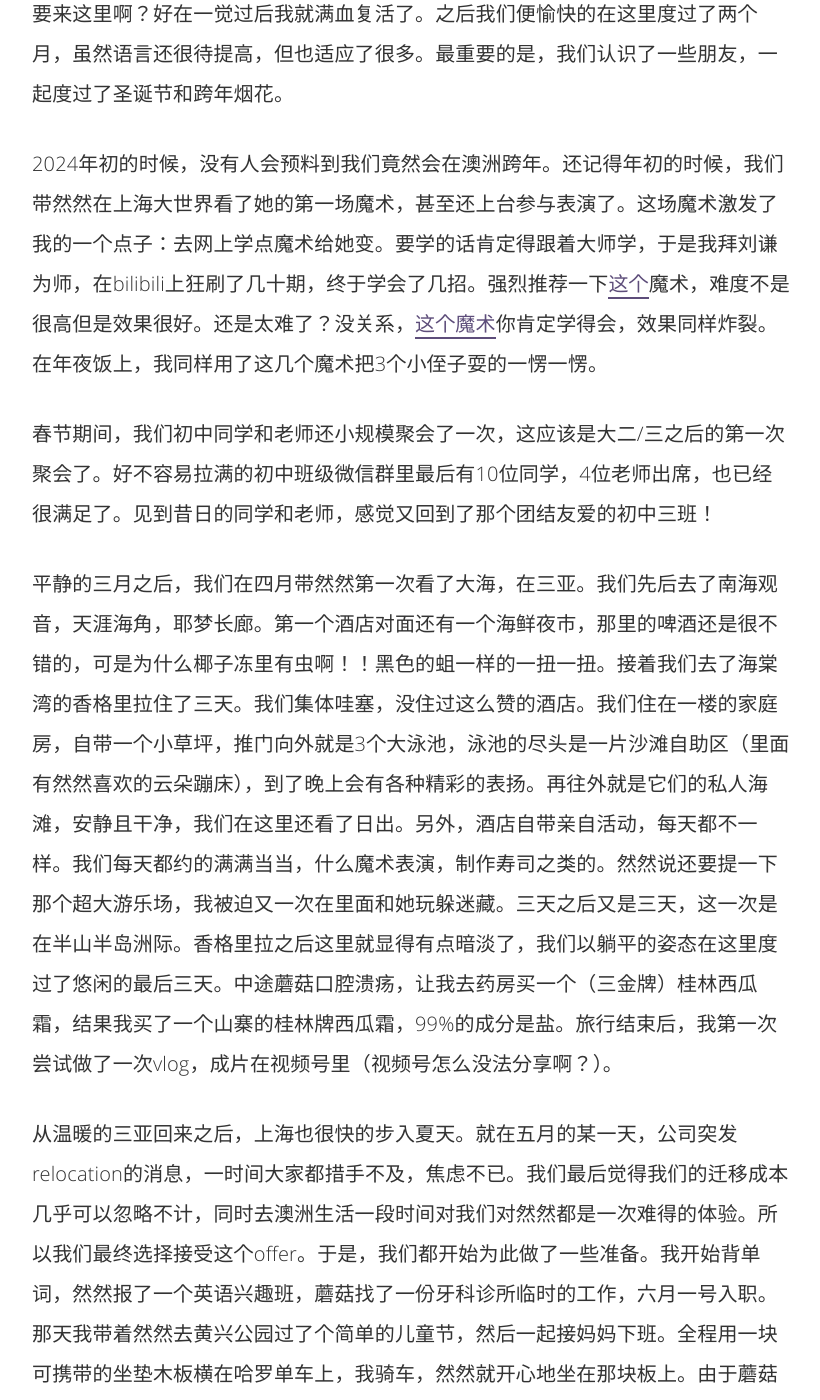
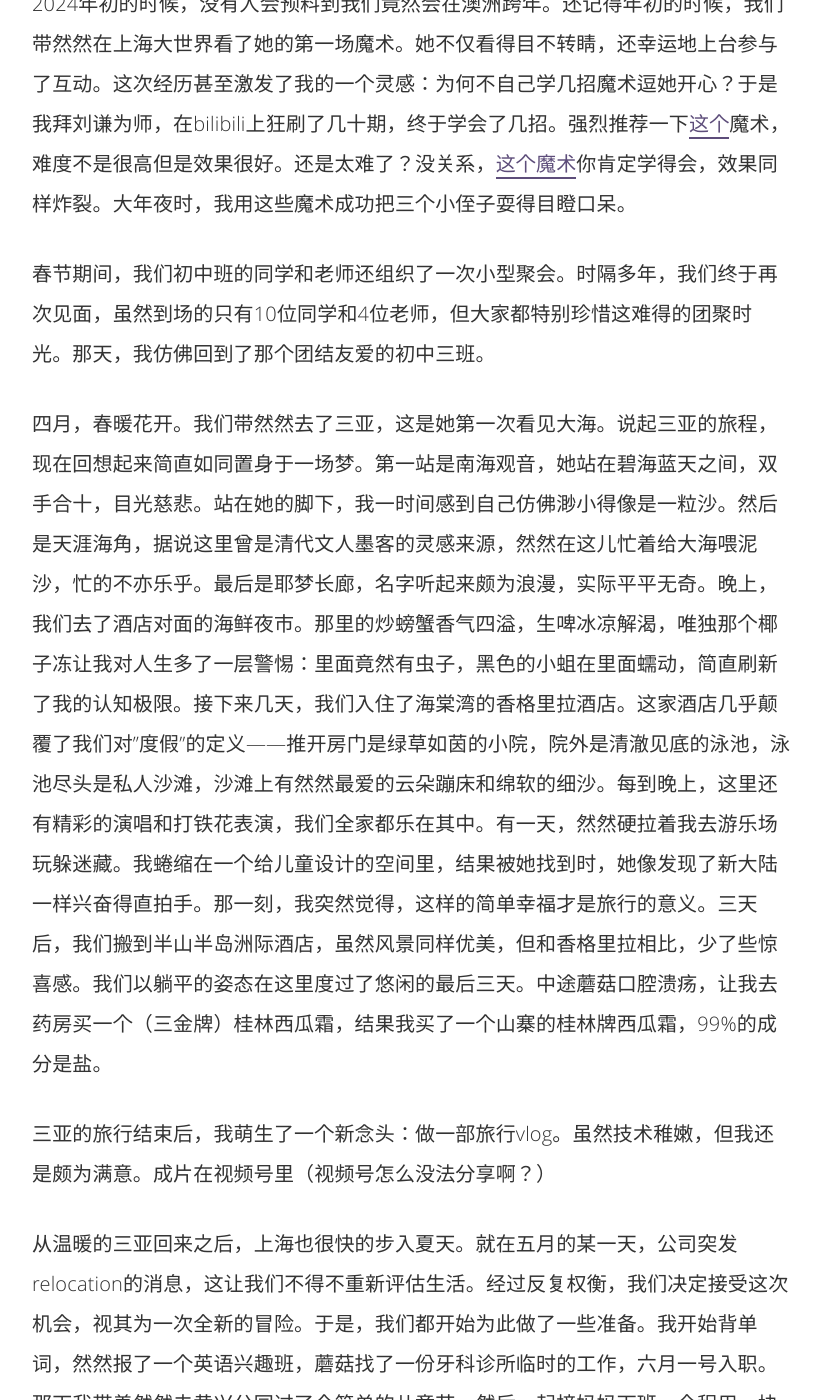
Before and after one commit to magodo/magodo.github.io, a Jekyll site: the page built from _posts/2025-01-01-review-2024.markdown, in a window 1280 px wide and 1400 px high, scrolled down 1094 px. Shown: the whole window, without its empty margins (228-1048 px from the left). Built offline with Jekyll 4.4.1, drawn with Linux system fonts in a browser that asks for light colours; comment, search, counter and statistics services are not loaded; some of the changed text lies outside the part shown.

Commit message:
Update 2025-01-01-review-2024.markdown

```diff
--- a/_posts/2025-01-01-review-2024.markdown
+++ b/_posts/2025-01-01-review-2024.markdown
@@ -13,17 +13,19 @@ script: [post.js]
 
 现在是2025年1月1日，距离抵达澳大利亚已经过去了整整2个月。
 
-11月2日从浦东机场坐了11小时飞机到达悉尼，那天阳光明媚，甚至有点热。由于在飞机上我一点都睡不着（虽然累的够呛），下了飞机整个人处于一种魂游的状态。我们一家三口拎着4个箱子，一出机场第一件事情是打算开通下手机卡。当时正值澳洲运营商关闭3G网络，[此举暗中大面积导致国内手机被ban](https://www.reddit.com/r/Xiaomi/comments/1de2d0z/3g_telstra_shutdown_xiaomi_phones_australia/)。混账，还好我早有攻略。走到机场大厅直奔Optus柜台，验证下我们带的小米手机装上它的卡是没有信号的，果然如此。于是又转头想看看别家运营商的，结果在门口一个柜台一个从没听说过名字的（事后证明是一个很坑的虚拟运营商）柜员十分“友好”的向我介绍，还号称它们就是Telstra。难道我们看着就这么好骗？笑。看来手机办理的事情可以先缓一缓，先想办法去到位于北悉尼的Urban Rest Hotel去睡个大觉吧。殊不知这一路几乎把我整了半死。
+11月2日，我们从浦东机场出发，历经11小时的飞行抵达悉尼。那天的阳光炽热得仿佛在炫耀什么，而我则在飞机上因为怎么都睡不着，落地时整个人都在飘。我们一家三口拖着四个箱子，一出机场的第一件事是开通手机卡。结果，我迅速领教了澳洲[3G网络关闭](https://www.reddit.com/r/Xiaomi/comments/1de2d0z/3g_telstra_shutdown_xiaomi_phones_australia)的"威力"：带的小米手机果然没信号，还险些被一个看似热情的柜员忽悠用上某个坑爹虚拟运营商的套餐。这情景颇有点荒诞剧的味道。最后，我决定先把这问题搁置，毕竟眼下最重要的是赶去北悉尼的酒店补觉。但谁能想到，这段路几乎耗尽了我的最后一丝力气。
 
-由于小孩不足8岁，这里的法律规定网约车必须带幼儿座椅。于是机场人员建议我们打的。毫无疑问的是一个印度老哥，13cabs，飞一样跳的计价表，刚开出机场已经$70+。“能不能随便找个地方把我们路边放下？”，我问。下一分钟，我们在一个完全陌生的地方（这是一句废话）。来之前我买了3天的移动海外流量，所以我淡定的拿出手机打开了google map。出人意料的是，移动的这个服务不知道为什么给我定位在了广东的一个位置（或许是因为刚下飞机不久定位服务有延时？）。于是现在的状况大概就是在玩空洞骑士，但是没带定位徽章。拖着大箱小箱走了3，4公里找到了一个火车站，路上还有3-4只苍蝇死亡缠绕了一路。整个人脑袋嗡嗡的。唯一称得上好消息的是老婆竟然找出了7年前来悉尼办的两张OPal卡，里面竟然还有一些钱。后面忘了放生什么，只记得一到旅店我就躺在床上动弹不得，但是又怎么都睡不着，甚至在想我干嘛要来这里啊？好在一觉过后我就满血复活了。之后我们便愉快的在这里度过了两个月，虽然语言还很待提高，但也适应了很多。最重要的是，我们认识了一些朋友，一起度过了圣诞节和跨年烟花。
+因为小孩不足八岁，按这里的法律规定，网约车必须配备儿童座椅。机场的工作人员建议我们叫一辆出租车，毫无悬念的来了位印度司机——13cabs的那种，跳得飞快的计价器让我在刚出机场时就已经看到70澳元的账单。我不禁怀疑：这些钱是不是正为这片耀眼的阳光付费？最终，我要求司机随便找个地方放我们下车，结果下一秒，我们就被丢在一个完全陌生的街头。偏偏移动网络定位又出了问题，竟然显示我们身处广东，宛如在玩《空洞骑士》却忘了带定位徽章。拖着行李箱，我们在街头走了三四公里，期间还有几只不速之客的苍蝇死亡缠绕在我周围。幸好，老婆神奇地找出了七年前用过的两张Opal卡，竟然还有余额。这简直是天降的救赎。最终，我们抵达酒店，我直接瘫倒在床上，整个人昏昏沉沉，只是偶尔闪过一个念头：我到底为什么要来这里？可好在，第二天醒来一切都不一样了。满血复活后，我们在悉尼愉快地度过了两个月，适应了新环境，语言虽还需努力，但已经认识了几位朋友，还和他们一起庆祝了圣诞节和跨年烟花。
 
-2024年初的时候，没有人会预料到我们竟然会在澳洲跨年。还记得年初的时候，我们带然然在上海大世界看了她的第一场魔术，甚至还上台参与表演了。这场魔术激发了我的一个点子：去网上学点魔术给她变。要学的话肯定得跟着大师学，于是我拜刘谦为师，在bilibili上狂刷了几十期，终于学会了几招。强烈推荐一下[这个](https://www.bilibili.com/video/BV1xh4y1Z7vv/?spm_id_from=333.999.0.0)魔术，难度不是很高但是效果很好。还是太难了？没关系，[这个魔术](https://www.bilibili.com/video/BV1kf4y197FT?spm_id_from=333.788.videopod.sections&vd_source=9eee04a3d4aa3a31ebfd9b5b84003578)你肯定学得会，效果同样炸裂。在年夜饭上，我同样用了这几个魔术把3个小侄子耍的一愣一愣。
+2024年初的时候，没有人会预料到我们竟然会在澳洲跨年。还记得年初的时候，我们带然然在上海大世界看了她的第一场魔术。她不仅看得目不转睛，还幸运地上台参与了互动。这次经历甚至激发了我的一个灵感：为何不自己学几招魔术逗她开心？于是我拜刘谦为师，在bilibili上狂刷了几十期，终于学会了几招。强烈推荐一下[这个](https://www.bilibili.com/video/BV1xh4y1Z7vv/?spm_id_from=333.999.0.0)魔术，难度不是很高但是效果很好。还是太难了？没关系，[这个魔术](https://www.bilibili.com/video/BV1kf4y197FT?spm_id_from=333.788.videopod.sections&vd_source=9eee04a3d4aa3a31ebfd9b5b84003578)你肯定学得会，效果同样炸裂。大年夜时，我用这些魔术成功把三个小侄子耍得目瞪口呆。
 
-春节期间，我们初中同学和老师还小规模聚会了一次，这应该是大二/三之后的第一次聚会了。好不容易拉满的初中班级微信群里最后有10位同学，4位老师出席，也已经很满足了。见到昔日的同学和老师，感觉又回到了那个团结友爱的初中三班！
+春节期间，我们初中班的同学和老师还组织了一次小型聚会。时隔多年，我们终于再次见面，虽然到场的只有10位同学和4位老师，但大家都特别珍惜这难得的团聚时光。那天，我仿佛回到了那个团结友爱的初中三班。
 
-平静的三月之后，我们在四月带然然第一次看了大海，在三亚。我们先后去了南海观音，天涯海角，耶梦长廊。第一个酒店对面还有一个海鲜夜市，那里的啤酒还是很不错的，可是为什么椰子冻里有虫啊！！黑色的蛆一样的一扭一扭。接着我们去了海棠湾的香格里拉住了三天。我们集体哇塞，没住过这么赞的酒店。我们住在一楼的家庭房，自带一个小草坪，推门向外就是3个大泳池，泳池的尽头是一片沙滩自助区（里面有然然喜欢的云朵蹦床），到了晚上会有各种精彩的表扬。再往外就是它们的私人海滩，安静且干净，我们在这里还看了日出。另外，酒店自带亲自活动，每天都不一样。我们每天都约的满满当当，什么魔术表演，制作寿司之类的。然然说还要提一下那个超大游乐场，我被迫又一次在里面和她玩躲迷藏。三天之后又是三天，这一次是在半山半岛洲际。香格里拉之后这里就显得有点暗淡了，我们以躺平的姿态在这里度过了悠闲的最后三天。中途蘑菇口腔溃疡，让我去药房买一个（三金牌）桂林西瓜霜，结果我买了一个山寨的桂林牌西瓜霜，99%的成分是盐。旅行结束后，我第一次尝试做了一次vlog，成片在视频号里（视频号怎么没法分享啊？）。
+四月，春暖花开。我们带然然去了三亚，这是她第一次看见大海。说起三亚的旅程，现在回想起来简直如同置身于一场梦。第一站是南海观音，她站在碧海蓝天之间，双手合十，目光慈悲。站在她的脚下，我一时间感到自己仿佛渺小得像是一粒沙。然后是天涯海角，据说这里曾是清代文人墨客的灵感来源，然然在这儿忙着给大海喂泥沙，忙的不亦乐乎。最后是耶梦长廊，名字听起来颇为浪漫，实际平平无奇。晚上，我们去了酒店对面的海鲜夜市。那里的炒螃蟹香气四溢，生啤冰凉解渴，唯独那个椰子冻让我对人生多了一层警惕：里面竟然有虫子，黑色的小蛆在里面蠕动，简直刷新了我的认知极限。接下来几天，我们入住了海棠湾的香格里拉酒店。这家酒店几乎颠覆了我们对"度假"的定义——推开房门是绿草如茵的小院，院外是清澈见底的泳池，泳池尽头是私人沙滩，沙滩上有然然最爱的云朵蹦床和绵软的细沙。每到晚上，这里还有精彩的演唱和打铁花表演，我们全家都乐在其中。有一天，然然硬拉着我去游乐场玩躲迷藏。我蜷缩在一个给儿童设计的空间里，结果被她找到时，她像发现了新大陆一样兴奋得直拍手。那一刻，我突然觉得，这样的简单幸福才是旅行的意义。三天后，我们搬到半山半岛洲际酒店，虽然风景同样优美，但和香格里拉相比，少了些惊喜感。我们以躺平的姿态在这里度过了悠闲的最后三天。中途蘑菇口腔溃疡，让我去药房买一个（三金牌）桂林西瓜霜，结果我买了一个山寨的桂林牌西瓜霜，99%的成分是盐。
 
-从温暖的三亚回来之后，上海也很快的步入夏天。就在五月的某一天，公司突发relocation的消息，一时间大家都措手不及，焦虑不已。我们最后觉得我们的迁移成本几乎可以忽略不计，同时去澳洲生活一段时间对我们对然然都是一次难得的体验。所以我们最终选择接受这个offer。于是，我们都开始为此做了一些准备。我开始背单词，然然报了一个英语兴趣班，蘑菇找了一份牙科诊所临时的工作，六月一号入职。那天我带着然然去黄兴公园过了个简单的儿童节，然后一起接妈妈下班。全程用一块可携带的坐垫木板横在哈罗单车上，我骑车，然然就开心地坐在那块板上。由于蘑菇的工作是做六休一（周中某一天），于是我得高强度带娃三个月。除了英语班，我们还给她报了轮滑和篮球。我骑车带着她东西奔走，她上兴趣班，我坐一旁背单词。结束后，我们一起去吃料理，赛百味，食其家。这样的日子持续了三个月。今年上海的夏天蓝天白云很好看，似乎在说：“别去澳大利亚了，这里的天也很蓝”。
+三亚的旅行结束后，我萌生了一个新念头：做一部旅行vlog。虽然技术稚嫩，但我还是颇为满意。成片在视频号里（视频号怎么没法分享啊？）
+
+从温暖的三亚回来之后，上海也很快的步入夏天。就在五月的某一天，公司突发relocation的消息，这让我们不得不重新评估生活。经过反复权衡，我们决定接受这次机会，视其为一次全新的冒险。于是，我们都开始为此做了一些准备。我开始背单词，然然报了一个英语兴趣班，蘑菇找了一份牙科诊所临时的工作，六月一号入职。那天我带着然然去黄兴公园过了个简单的儿童节，然后一起接妈妈下班。全程用一块可携带的坐垫木板横在哈罗单车上，我骑车，然然就开心地坐在那块板上。这样的带娃形式，由于蘑菇做六休一（周中某一天）的工作制，竟然成为了接下来三个月的常态，这是难忘的三个月。除了英语班，我们还给她报了钢琴，轮滑和篮球。我骑车带着她东西奔走，她上兴趣班，我坐一旁背单词或者听播客。结束后，我们一起去吃料理，赛百味，食其家。今年夏天上海的天蓝得出奇，仿佛在挽留我们：“留在这里吧，这里的蓝天也不差。”
 
 这三个月里还有很多值得纪念的事情：
 
@@ -42,8 +44,8 @@ script: [post.js]
 
 在白玉兰广场度过了在上海的最后五天之后，我们登上了前往悉尼的航班。
 
-如果能有几个关键词来总结我们的2024，其中一定包括 “夏天”：从三亚，到上海，再到悉尼，一直有阳光和蓝天相伴。
+如果要用几个关键词总结2024年，那一定少不了“夏天”。从三亚，到上海，再到悉尼，阳光和蓝天贯穿了这一年，也照亮了我们未来的旅程。
 
-2024也是希望的一年，宏观上，中国游泳队奥运会创造奇迹，黑神话悟空全球畅销，甚至连国足都能在对战日本的比赛中取得一粒精彩进球；微观上，蘑菇时隔五年再返职场，然然幼儿园提前毕业迎接即将到来的小学，我们一起去到陌生的国家开始新的旅程。
+这一年，也是希望的一年。大到中国游泳队在奥运会创造历史，《黑神话：悟空》全球畅销，甚至连国足都在对战日本的比赛中踢进了一粒惊艳的进球；小到蘑菇重返职场，然然提前毕业迎接小学，我们一家三口踏上陌生的土地，开始新的生活。
 
 谢谢你2024，再见！
```
